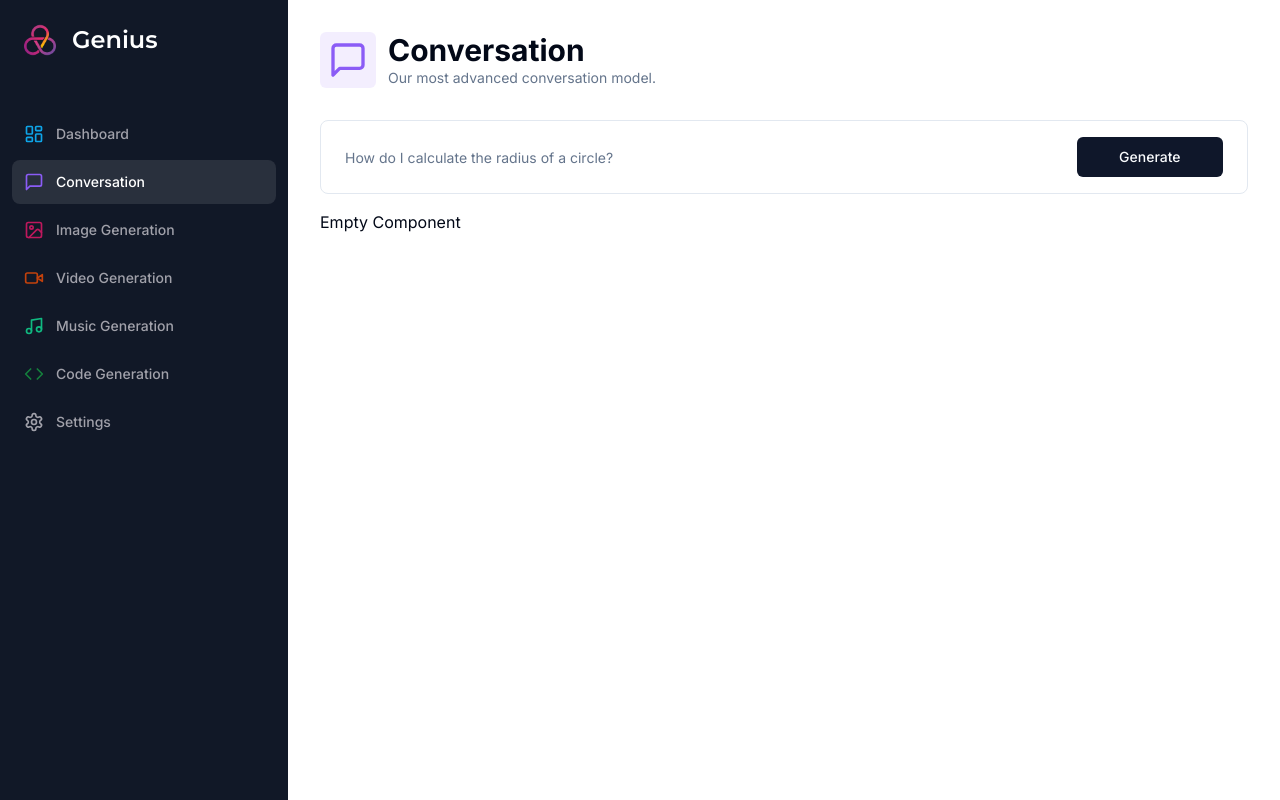
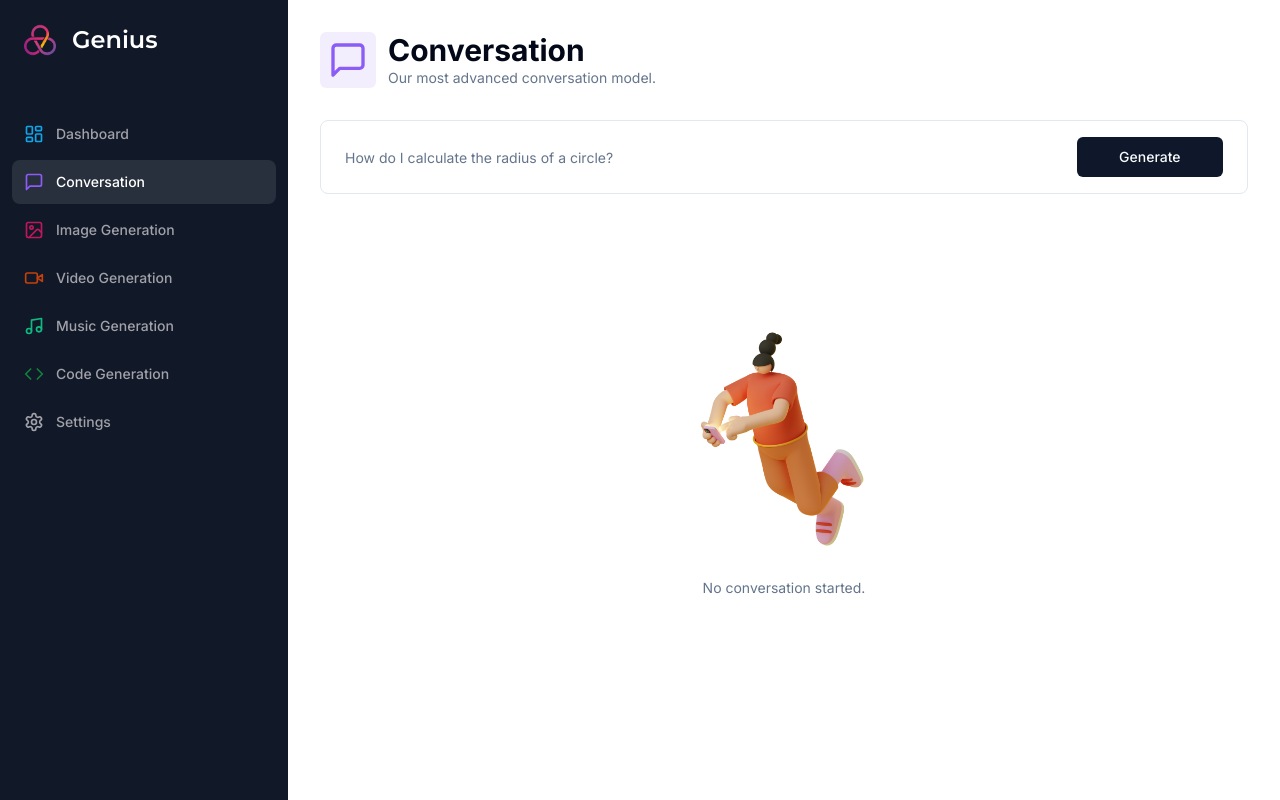
Before and after one commit to bviscosi/ai-saas, a Next.js app: page /conversation in a window 1280 px wide. Built offline with nearby package versions, Linux system fonts and the light colour scheme.

Commit message:
Empty component image and label props

```diff
--- a/app/(dashboard)/(routes)/conversation/page.tsx
+++ b/app/(dashboard)/(routes)/conversation/page.tsx
@@ -100,7 +100,7 @@ const ConversationPage = () => {
 					</Form>
 				</div>
 				<div className='space-y-4 mt-4'>
-					{messages.length === 0 && !isLoading && <Empty />}
+					{messages.length === 0 && !isLoading && <Empty label='No conversation started.' />}
 					<div className='flex flex-col-reverse gap-y-4'>
 						{messages.map((message) => (
 							<div key={message.content}>{message.content}</div>
--- a/components/empty.tsx
+++ b/components/empty.tsx
@@ -1,3 +1,16 @@
-export const Empty = () => {
-	return <div>Empty Component</div>;
+import Image from 'next/image';
+
+interface EmptyProps {
+	label: string;
+}
+
+export const Empty = ({ label }: EmptyProps) => {
+	return (
+		<div className='h-full p-20 flex flex-col items-center justify-center'>
+			<div className='relative h-72 w-72'>
+				<Image alt='Empty' fill src='/empty.png' />
+			</div>
+			<p className='text-muted-foreground text-sm text-center'>{label}</p>
+		</div>
+	);
 };
```
Also changed, not shown: public/empty.png (added).
